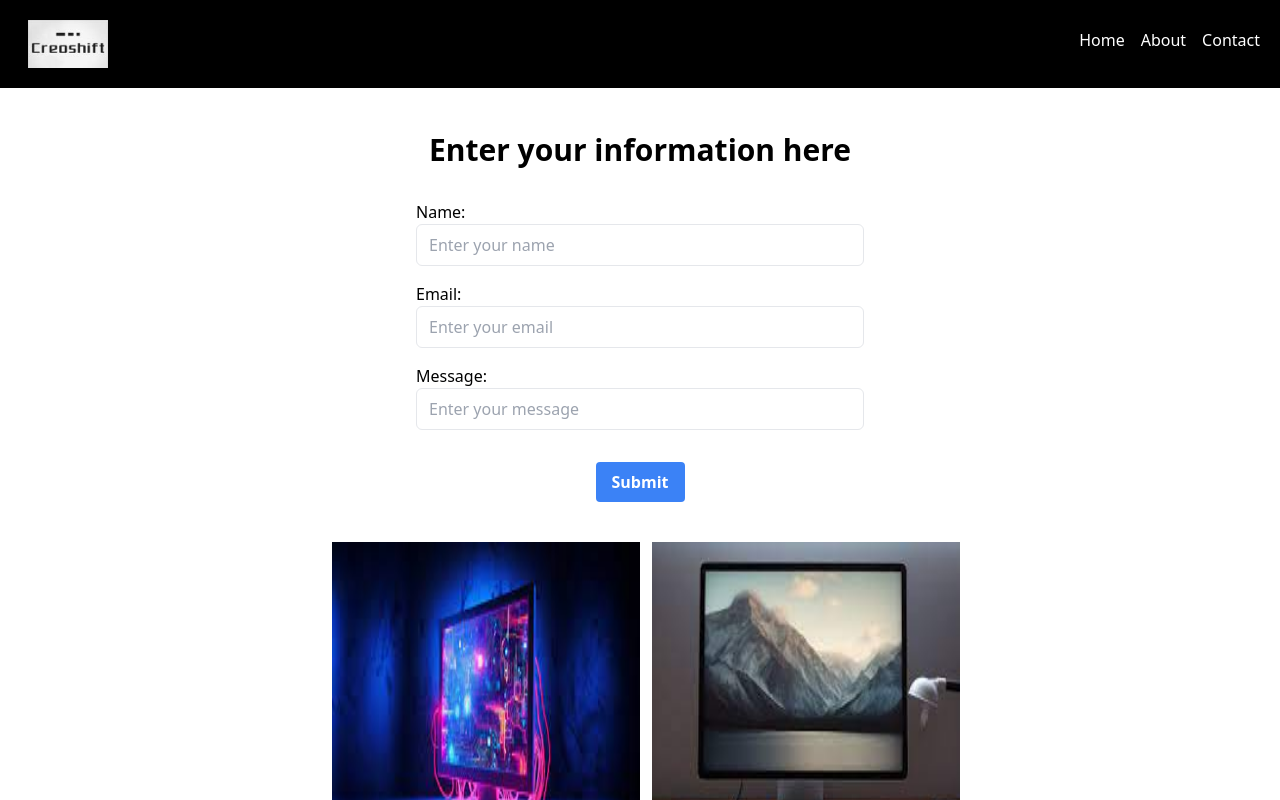
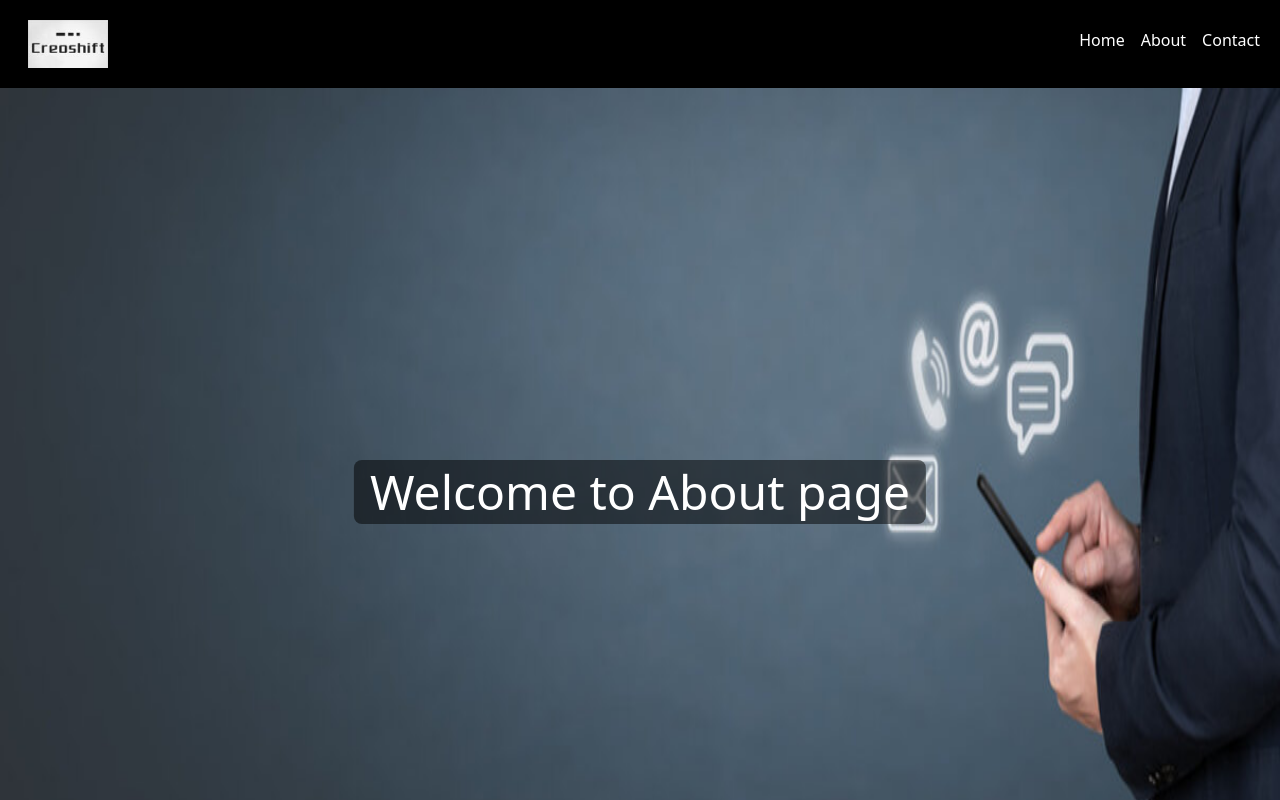
Before and after one commit to Joseph6655/nextjs-test3, a Next.js app: page /about in a window 1280 px wide. Shown: the top 800 px of the page. Built offline with nearby package versions, Linux system fonts and the light colour scheme.

Commit message:
new changes

```diff
--- a/src/pages/about.js
+++ b/src/pages/about.js
@@ -27,7 +27,10 @@ const AboutPage = () => {
         <title>About page</title>
       </Head>
 
-      <Banner image={bannerImageSource} cardContent="Welcome to Home page" />
+      <Banner
+        images={['/about.png', '/about1.png']}
+        cardContent="Welcome to About page"
+      />
       <Form/>
 
       <div className="grid grid-cols-1 ml-20 mr-20 md:grid-cols-2 gap-0 md:w-1/2 justify-center" style={{ margin: '0 auto' }}>
--- a/src/pages/index.js
+++ b/src/pages/index.js
@@ -22,7 +22,7 @@ const HomePage = () => {
       <Head>
         <title>Home page</title>
       </Head>
-      {/* Add the Banner component with two additional images */}
+
       <Banner
         images={['/banner.png', '/banner1.png']}
         cardContent="Welcome to Home page"
```
Also changed, not shown: public/about1.png (added).
